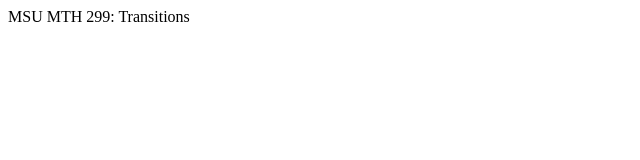
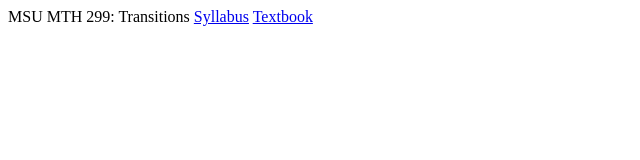
Before and after one commit to mpattok/mpattok.github.io, a plain HTML site: page school/2021-22/msu-mth299/index.html in a window 1280 px wide. Shown: the whole page, without its empty margins (0-640 px from the left). Drawn offline with Linux system fonts and the light colour scheme.

Commit message:
Update index.html

```diff
--- a/school/2021-22/msu-mth299/index.html
+++ b/school/2021-22/msu-mth299/index.html
@@ -1 +1,3 @@
 MSU MTH 299: Transitions
+<a href="./Syllabus.pdf">Syllabus</a>
+<a href="./Textbook.pdf">Textbook</a>
```
